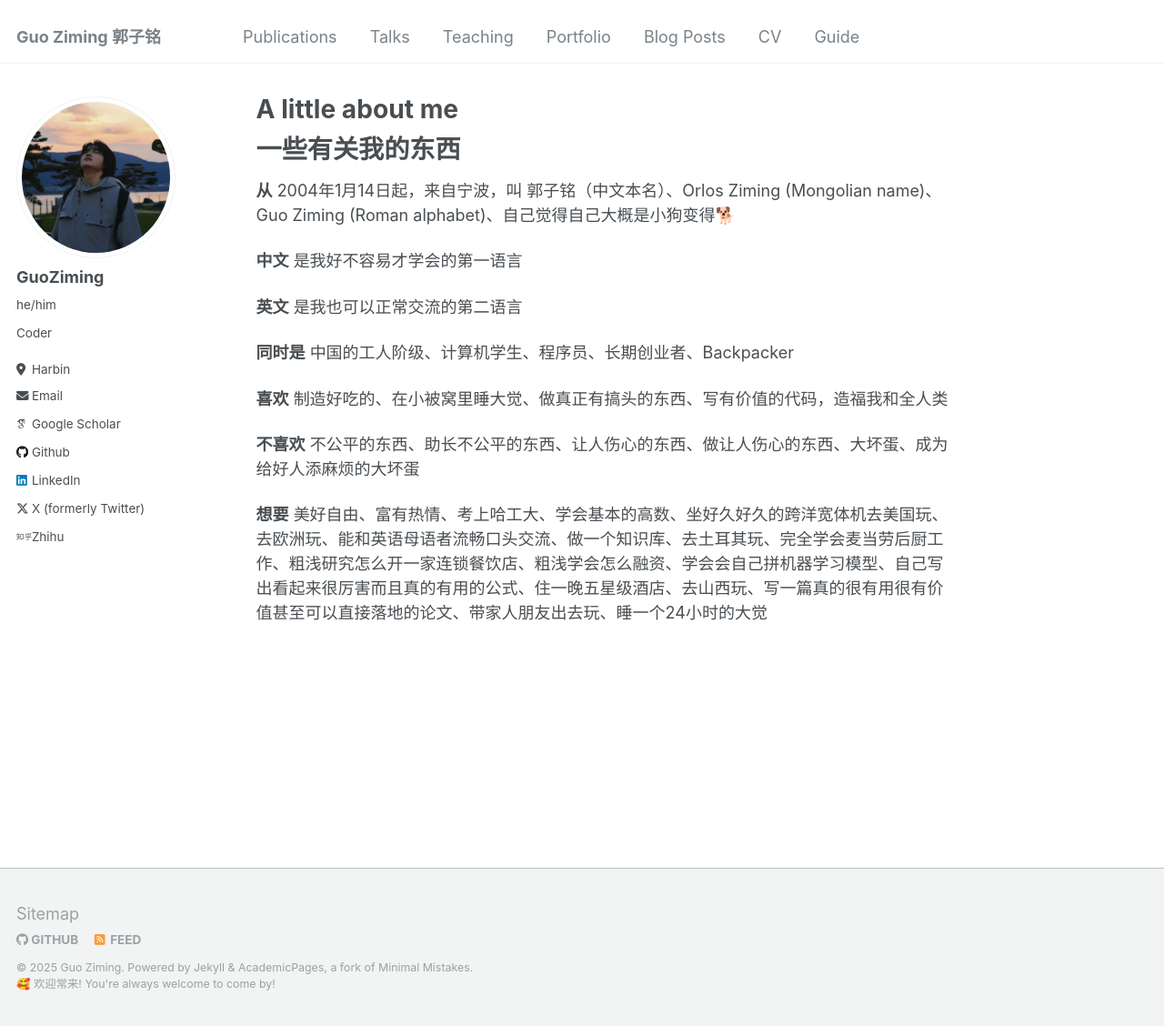
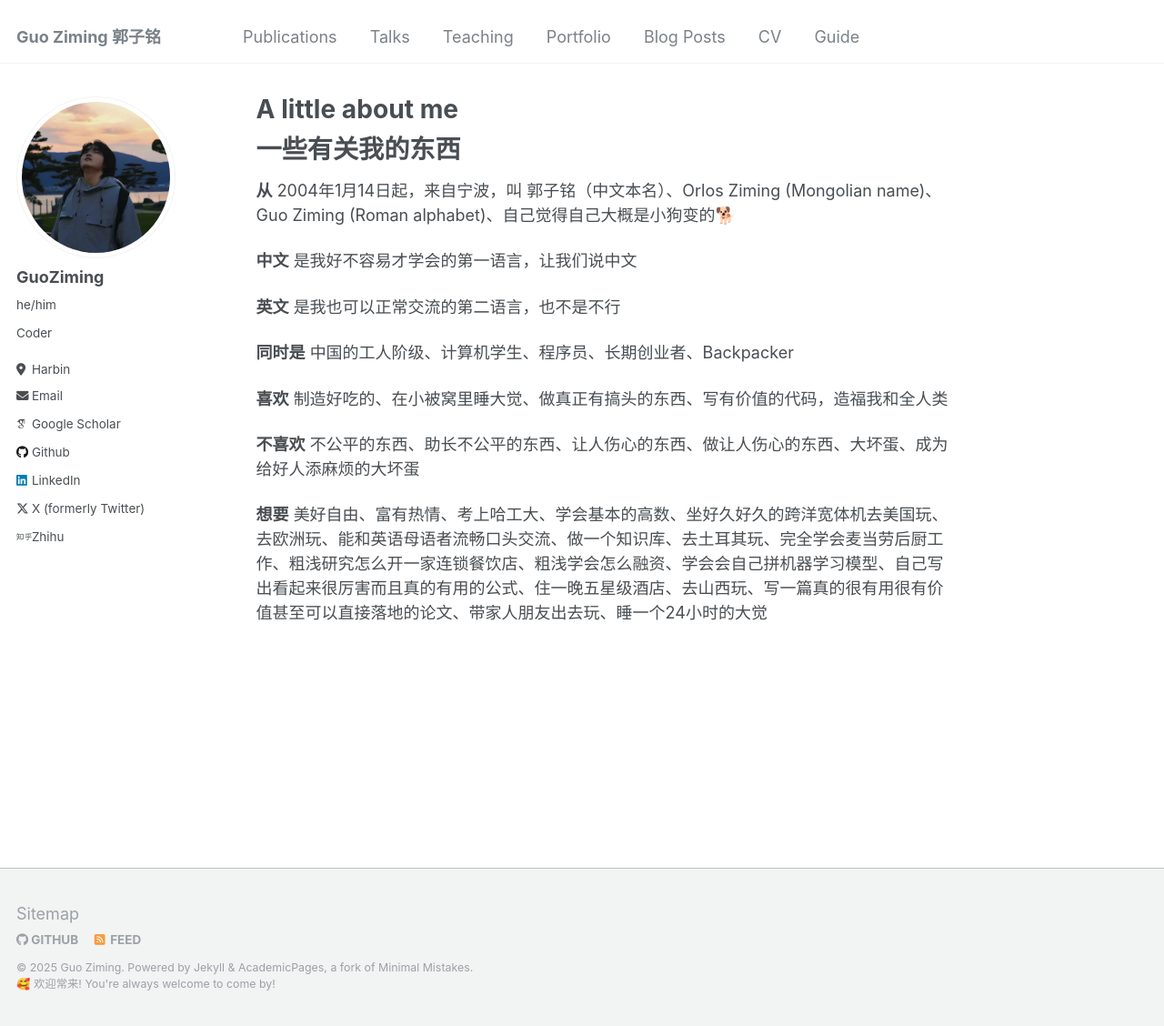
Before and after one commit to mcxiaoxiao/mcxiaoxiao.github.io, a Jekyll site: the page built from _pages/about.md, in a window 1280 px wide and 1128 px high. Shown: the whole window at 91% size. Built offline with Jekyll 4.4.1, drawn with Linux system fonts in a browser that asks for light colours; some web fonts are replaced.

Commit message:
Update about.md

```diff
--- a/_pages/about.md
+++ b/_pages/about.md
@@ -10,11 +10,11 @@ redirect_from:
 # 一些有关我的东西
 
 
-**从** 2004年1月14日起，来自宁波，叫 郭子铭（中文本名）、Orlos Ziming (Mongolian name)、Guo Ziming (Roman alphabet)、自己觉得自己大概是小狗变得🐕
+**从** 2004年1月14日起，来自宁波，叫 郭子铭（中文本名）、Orlos Ziming (Mongolian name)、Guo Ziming (Roman alphabet)、自己觉得自己大概是小狗变的🐕
 
-**中文** 是我好不容易才学会的第一语言
+**中文** 是我好不容易才学会的第一语言，让我们说中文
 
-**英文** 是我也可以正常交流的第二语言
+**英文** 是我也可以正常交流的第二语言，也不是不行
 
 **同时是** 中国的工人阶级、计算机学生、程序员、长期创业者、Backpacker
 
```
